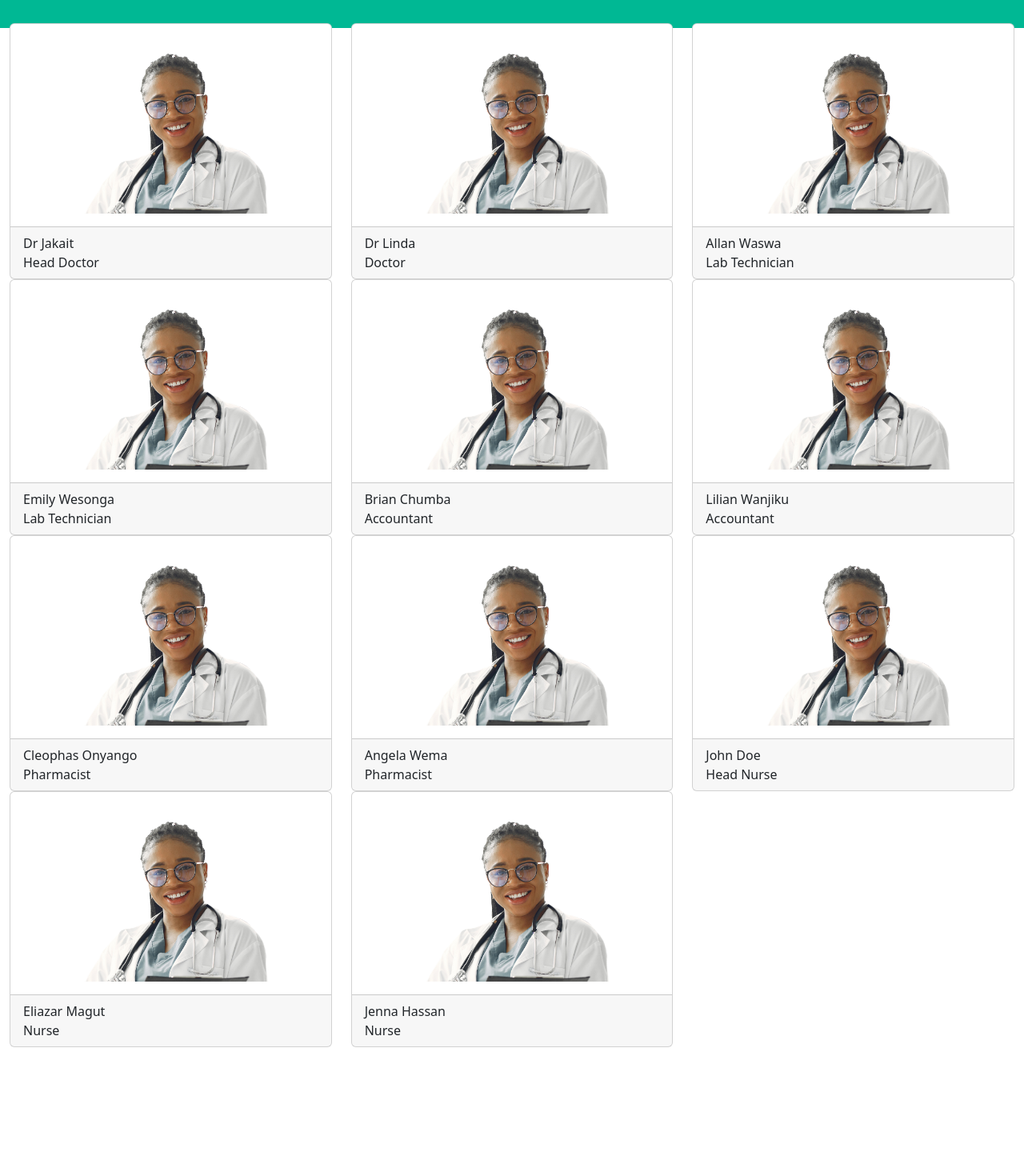
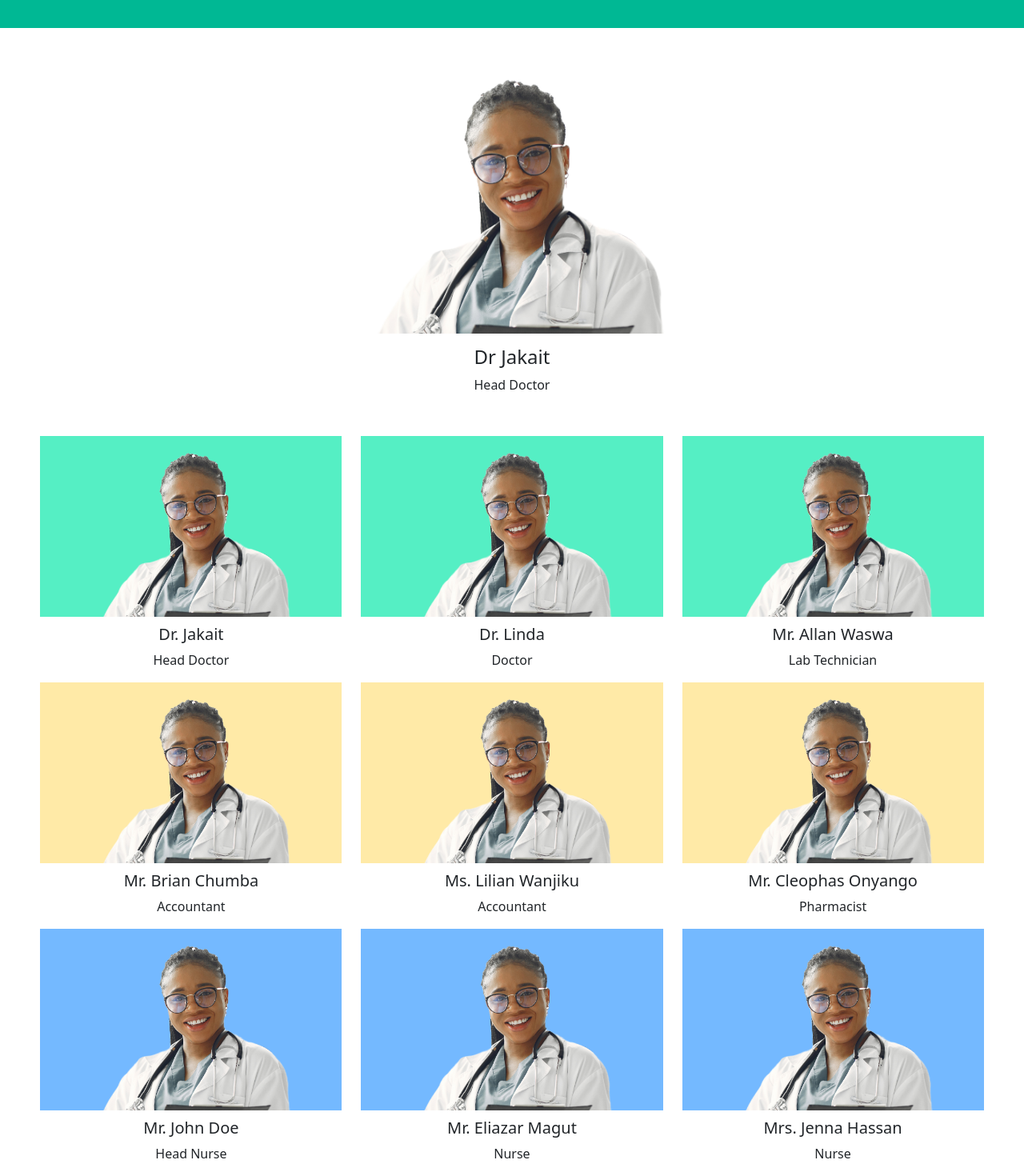
Before and after one commit to Marcelkibor/Cedar-Clinic, a React (Vite) app: page /our-team in a window 1280 px wide. Shown: the part 195-1665 px from the top of the page at 80% size. Before the commit the page ends 1504 px from the top, so only its background shows below. Built offline with nearby package versions, Linux system fonts and the light colour scheme.

Commit message:
style team component

```diff
--- a/src/components/BulkItems/ClinicMembers.ts
+++ b/src/components/BulkItems/ClinicMembers.ts
@@ -1,16 +1,14 @@
 import Doc from '../../assets/doc.png'
 const clinicMembers = [
-{id:1,name:'Dr Jakait',src:Doc,title:'Head Doctor'},
-{id:1,name:'Dr Linda',src:Doc,title:'Doctor'},
-{id:1,name:'Allan Waswa',src:Doc,title:'Lab Technician'},
-{id:1,name:'Emily Wesonga',src:Doc,title:'Lab Technician'},
-{id:1,name:'Brian Chumba',src:Doc,title:'Accountant'},
-{id:1,name:'Lilian Wanjiku',src:Doc,title:'Accountant'},
-{id:1,name:'Cleophas Onyango',src:Doc,title:'Pharmacist'},
-{id:1,name:'Angela Wema',src:Doc,title:'Pharmacist'},
-{id:1,name:'John Doe',src:Doc,title:'Head Nurse'},
-{id:1,name:'Eliazar Magut',src:Doc,title:'Nurse'},
-{id:1,name:'Jenna Hassan',src:Doc,title:'Nurse'}
+{id:1,name:'Dr. Jakait',src:Doc,title:'Head Doctor',divColor:'#55efc4'},
+{id:2,name:'Dr. Linda',src:Doc,title:'Doctor',divColor:'#55efc4'},
+{id:3,name:'Mr. Allan Waswa',src:Doc,title:'Lab Technician',divColor:'#55efc4'},
+{id:4,name:'Mr. Brian Chumba',src:Doc,title:'Accountant',divColor:'#ffeaa7'},
+{id:5,name:'Ms. Lilian Wanjiku',src:Doc,title:'Accountant',divColor:'#ffeaa7'},
+{id:6,name:'Mr. Cleophas Onyango',src:Doc,title:'Pharmacist',divColor:'#ffeaa7'},
+{id:7,name:'Mr. John Doe',src:Doc,title:'Head Nurse',divColor:'#74b9ff'},
+{id:8,name:'Mr. Eliazar Magut',src:Doc,title:'Nurse',divColor:'#74b9ff'},
+{id:9,name:'Mrs. Jenna Hassan',src:Doc,title:'Nurse',divColor:'#74b9ff'}
 ]
 
 export default clinicMembers;
--- a/src/components/OurTeam.tsx
+++ b/src/components/OurTeam.tsx
@@ -1,6 +1,7 @@
 import { Card, Col, Row } from "react-bootstrap"
 import Navigation from "./Layouts/NavigationBar"
 import ServicesHeader from "./Services/ServicesHeader"
+import Doc from '../assets/doc.png'
 import clinicMembers from "./BulkItems/ClinicMembers"
 
 const OurTeam = () => {
@@ -8,16 +9,27 @@ const OurTeam = () => {
     <div>
         <Navigation/>
     <ServicesHeader/>
-    <Row style={{margin:'5% 0% 0% 0%'}}>
+    <Row style={{margin:'8% 0% 0% 0%',display:'flex',justifyContent:'center',alignItems:'center'}}>
+    <div style={{width:'600px',height:'350px', textAlign:'center'}}>
+    <img src={Doc} style={{height:'100%',width:'100%'}}/>
+    <div style={{marginTop:'15px'}}>
+    <h4>Dr Jakait</h4>
+    <p>Head Doctor</p>
+    </div>
+    </div>
+    </Row>
+
+    <Row style={{margin:'10% 3% 0% 3%', textAlign:'center'}}>
         {clinicMembers.map((item:any,index:any)=>(
-            <Col lg = {4} md = {6} sm = {6}key={index}><Card>
-                <Card.Body>
+            <Col lg = {4} md = {6} sm = {6}key={index}><div style={{backgroundColor:`${item.divColor}`}}>
+                <div>
                     <img style = {{width:'100%',height:'100%'}}src={item.src}/>
-                </Card.Body>
-                <Card.Footer>
-                    <Card.Text>{item.name}<br></br>{item.title}</Card.Text>
-                </Card.Footer>
-                </Card></Col>
+                </div>
+                <div style={{paddingTop:'10px', backgroundColor:'white'}}>
+                    <h5>{item.name}</h5>
+                    <p>{item.title}</p>
+                </div>
+                </div></Col>
             ))}
         </Row>
     </div>
```
